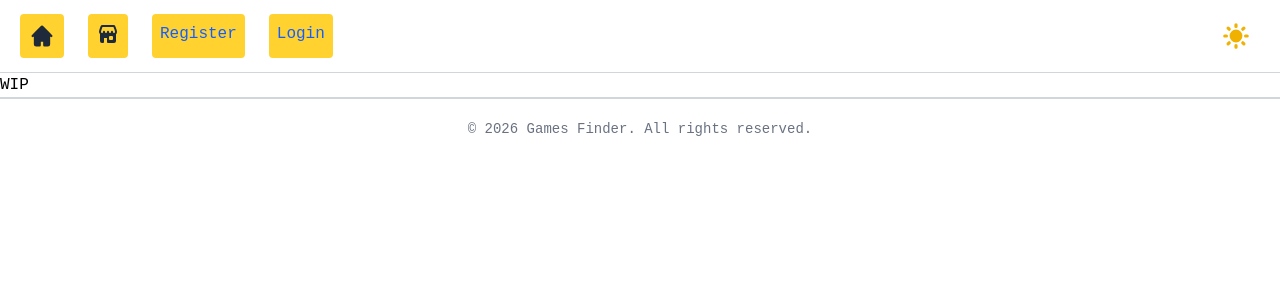
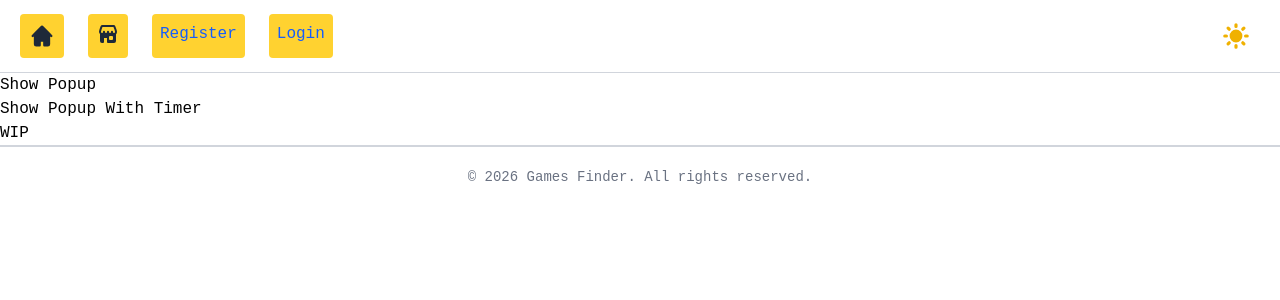
Before and after one commit to Harvar3105/GamesFinderFront, a Next.js app: page / in a window 1280 px wide. Shown: the top 300 px of the page. Built offline with nearby package versions, Linux system fonts and the light colour scheme; no server answers.

Commit message:
Added simple popup messages provider

```diff
--- a/src/app/layout.tsx
+++ b/src/app/layout.tsx
@@ -4,6 +4,7 @@ import "./globals.css";
 import Navigation from "@/components/layouts/navigation";
 import UserProvider from "@/components/providers/userProvider";
 import Footer from "@/components/layouts/footer";
+import PopupProvider from "@/components/providers/popupProvider";
 import ThemeProvider from "@/components/providers/theme/themeProvider";
 import { ETheme } from "@/domain/enums/eTheme";
 import TokenProvider from "@/components/providers/tokenProvider";
@@ -29,6 +30,7 @@ export default async function RootLayout({
         <ThemeProvider initialTheme={initialTheme}>
           <TokenProvider initialJwt={jwt}>
             <UserProvider serverUser={null}>
+              <PopupProvider>
                 <AuthInitializer />
                 <header>
                   <Navigation />
@@ -37,6 +39,7 @@ export default async function RootLayout({
                 <footer>
                   <Footer />
                 </footer>
+              </PopupProvider>
             </UserProvider>
           </TokenProvider>
         </ThemeProvider>
--- a/src/app/page.tsx
+++ b/src/app/page.tsx
@@ -1,3 +1,17 @@
+"use client";
+import { usePopup } from "@/components/providers/popupProvider";
+
 export default function Home() {
-  return <div>WIP</div>;
+  const { showPopup, hidePopup } = usePopup();
+  return (
+    <>
+      <button onClick={() => showPopup({ message: "TEST", variant: "blue" })}>Show Popup</button>
+      <br />
+      <button onClick={() => showPopup({ message: "TEST", variant: "blue", durationMs: 1000 })}>
+        Show Popup With Timer
+      </button>
+      <br />
+      <div>WIP</div>
+    </>
+  );
 }
--- /dev/null
+++ b/src/components/providers/popupProvider.tsx
@@ -0,0 +1,103 @@
+"use client";
+
+import { createContext, ReactNode, useContext, useEffect, useRef, useState } from "react";
+
+type PopupVariant = "blue" | "green" | "red" | "yellow";
+
+interface PopupConfig {
+  message: string;
+  variant: PopupVariant;
+  durationMs?: number;
+}
+
+interface PopupState extends PopupConfig {
+  id: number;
+}
+
+interface PopupContextValue {
+  showPopup: (config: PopupConfig) => void;
+  hidePopup: () => void;
+}
+
+const popupVariants: Record<PopupVariant, string> = {
+  blue: "bg-blue-600 text-white",
+  green: "bg-green-600 text-white",
+  red: "bg-red-600 text-white",
+  yellow: "bg-yellow-400 text-gray-950",
+};
+
+const PopupContext = createContext<PopupContextValue | undefined>(undefined);
+
+export default function PopupProvider({ children }: { children: ReactNode }) {
+  const [popup, setPopup] = useState<PopupState | null>(null);
+  const timeoutRef = useRef<ReturnType<typeof setTimeout> | null>(null);
+
+  const clearPopupTimeout = () => {
+    if (!timeoutRef.current) return;
+    clearTimeout(timeoutRef.current);
+    timeoutRef.current = null;
+  };
+
+  const hidePopup = () => {
+    clearPopupTimeout();
+    setPopup(null);
+  };
+
+  const showPopup = ({ message, variant, durationMs }: PopupConfig) => {
+    clearPopupTimeout();
+
+    const nextPopup: PopupState = {
+      id: Date.now(),
+      message,
+      variant,
+      durationMs,
+    };
+
+    setPopup(nextPopup);
+
+    if (durationMs && durationMs > 0) {
+      timeoutRef.current = setTimeout(() => {
+        setPopup((currentPopup) => (currentPopup?.id === nextPopup.id ? null : currentPopup));
+        timeoutRef.current = null;
+      }, durationMs);
+    }
+  };
+
+  useEffect(() => clearPopupTimeout, []);
+
+  return (
+    <PopupContext.Provider value={{ showPopup, hidePopup }}>
+      {children}
+      <PopupWidget popup={popup} onClose={hidePopup} />
+    </PopupContext.Provider>
+  );
+}
+
+function PopupWidget({ popup, onClose }: { popup: PopupState | null; onClose: () => void }) {
+  if (!popup) return null;
+
+  return (
+    <button
+      type="button"
+      onClick={onClose}
+      className="fixed top-4 left-1/2 z-[1000] w-[calc(100%-2rem)] max-w-xl -translate-x-1/2 cursor-pointer rounded-xl px-4 py-3 text-left shadow-lg transition hover:scale-[1.01] focus:outline-none focus:ring-2 focus:ring-offset-2 focus:ring-blue-500"
+      aria-label="Close notification"
+    >
+      <div className={`${popupVariants[popup.variant]} rounded-xl px-4 py-3`}>
+        <p className="text-sm font-semibold tracking-[0.01em]">{popup.message}</p>
+      </div>
+    </button>
+  );
+}
+
+export function usePopup() {
+  const context = useContext(PopupContext);
+
+  if (!context) {
+    throw new Error("usePopup must be used inside PopupProvider");
+  }
+
+  return context;
+}
+
+export type { PopupConfig, PopupVariant };
```
Lines whose indentation alone changed are shown as unchanged.
